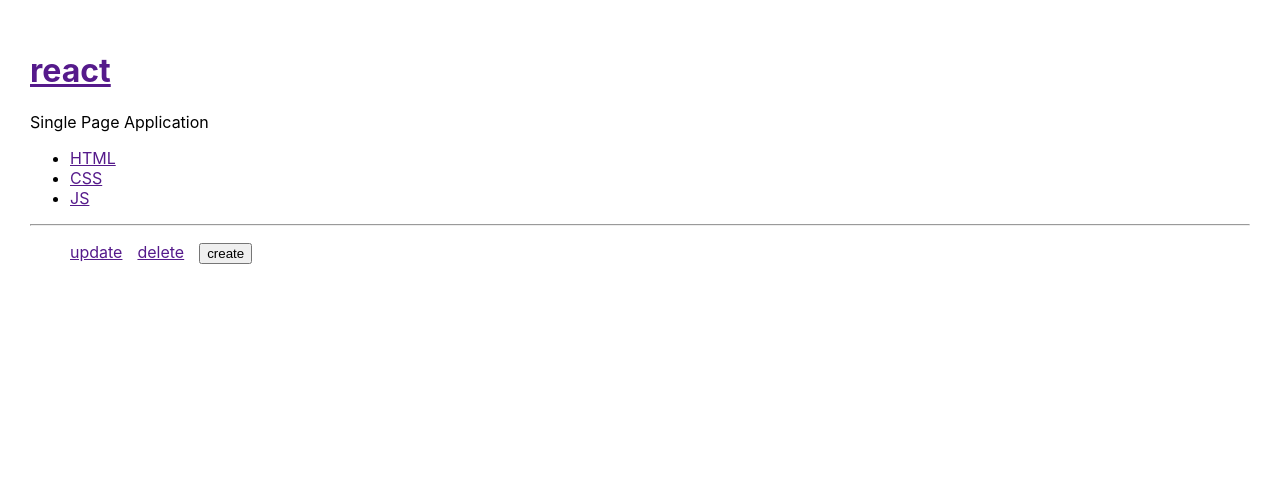
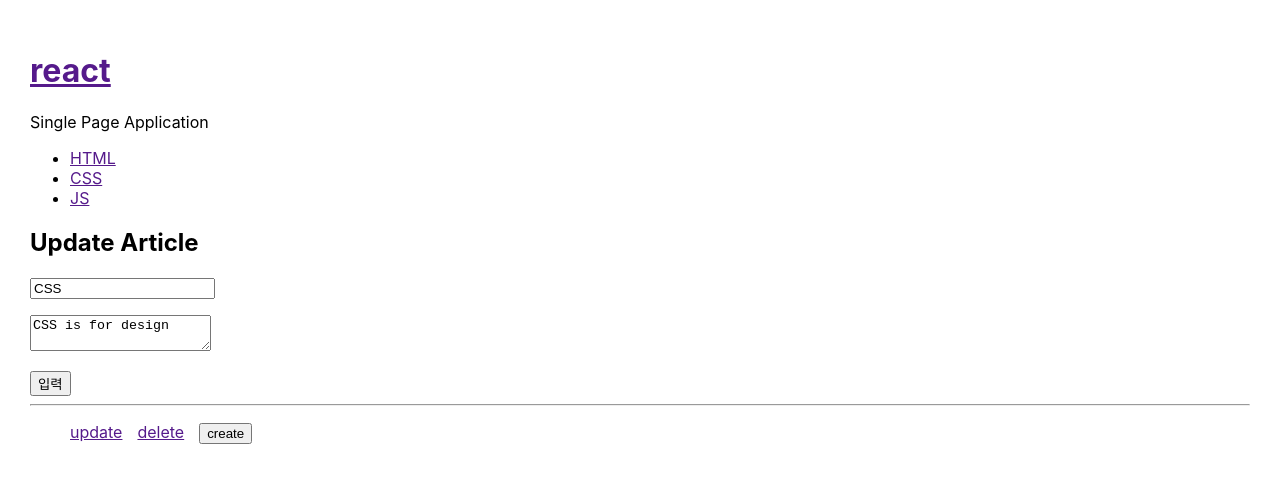
Before and after one commit to psh38/my_react_app, a React (Create React App) app: page / in a window 1280 px wide. Both pictures are taken after a click on the link "update". Shown: the top 482 px of the page. Built offline with nearby package versions, Linux system fonts and the light colour scheme.

Commit message:
getReadArticle 함수 생성

```diff
--- a/src/App.js
+++ b/src/App.js
@@ -5,6 +5,7 @@
 import ReadArticle from './components/ReadArticle';
 import Controls from './components/Controls';
 import CreatArticle from './components/CreatArticle';
+import UdateArticle from './components/UdateArticle';
 
 // 함수형 (최근 추세)
 // function App() {
@@ -38,8 +39,7 @@
       ]
     };
   }
-  render() {
-    console.log('App 실행')
+  getArticles(){
     let _title, _desc, _article = null;
 
     if(this.state.mode === 'welcome'){
@@ -47,16 +47,8 @@
       _desc =this.state.welcome.desc;
       _article = <ReadArticle title={_title} desc={_desc}/>;
     }else if(this.state.mode === 'read'){
-      let i = 0;
-      while(i<this.state.menus.length){
-        let data = this.state.menus[i];
-        if(data.id === this.state.selected_id){
-          _title = data.title;
-          _desc = data.desc;
-        }
-        i++;
-      }
-      _article = <ReadArticle title={_title} desc={_desc}/>;
+      let _data = this.getReadArticle();
+      _article = <ReadArticle title={_data.title} desc={_data.desc}/>;
     }else if(this.state.mode === 'create'){
         _article = <CreatArticle onSubmit={(_title,_desc)=>{
           // this.max_id = this.max_id +1
@@ -89,8 +81,30 @@
           })
           console.log(this.state.menus);
       }}/>;
+    }else if (this.state.mode === 'update'){
+      let _data = this.getReadArticle();
+      _article = <UdateArticle data={_data} onSubmit={(_title,_desc)=>{
+
+      // this.setState({
+      //   menus:_menus
+      // })
+      }}/>;
     }
-
+    return _article;
+  }
+  getReadArticle(){
+    let i = 0;
+    while(i<this.state.menus.length){
+      let data = this.state.menus[i];
+      if(data.id === this.state.selected_id){
+          return data;
+          break;
+        }
+        i++;
+    }
+  }
+  render() {
+    console.log('App 실행')
     return (
       <div className="App">
         {/* props title/ desc */}
@@ -110,7 +124,7 @@
           })
         }}/>
 
-        {_article}
+        {this.getArticles()}
 
         <hr/>
 
--- /dev/null
+++ b/src/components/UdateArticle.js
@@ -0,0 +1,31 @@
+import { Component } from 'react';
+
+// UdateArticle
+class UdateArticle extends Component {
+  render() {
+    console.log('UdateArticle 실행');
+
+    return (
+      <section>
+        <article>
+          <h2>Update Article</h2>
+          <form method="post" onSubmit={(e)=>{
+            e.preventDefault();
+            // debugger //멈추고 값을 확인하는 방법
+            this.props.onSubmit(e.target.title.value, e.target.desc.value);
+          }}>
+            <p>
+              <input type='text' name='title' placeholder='title' value={this.props.data.title}/>
+            </p>
+            <p>
+              <textarea name="desc" placeholder="description">{this.props.data.desc}</textarea>
+            </p>
+            <button type="submit">입력</button>
+          </form>
+        </article>
+      </section>
+    )
+  }
+}
+
+export default UdateArticle;
```
